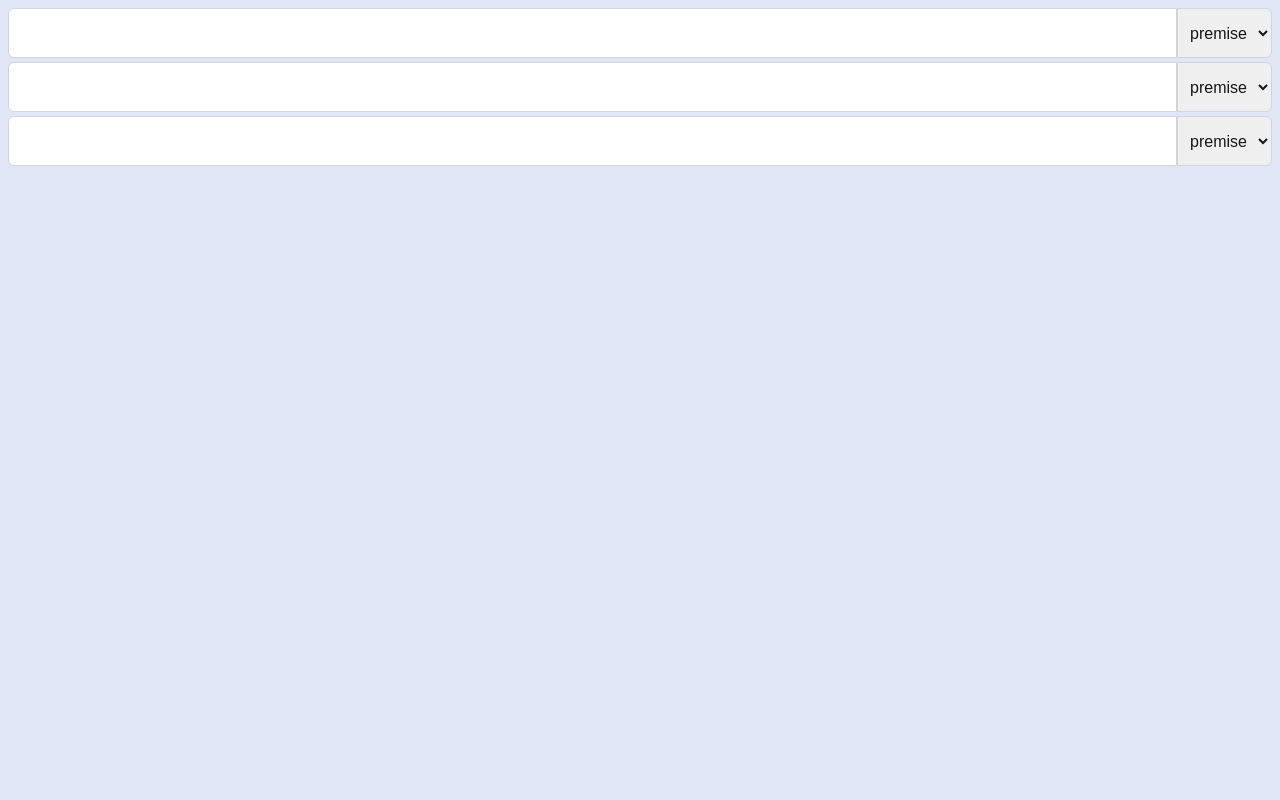
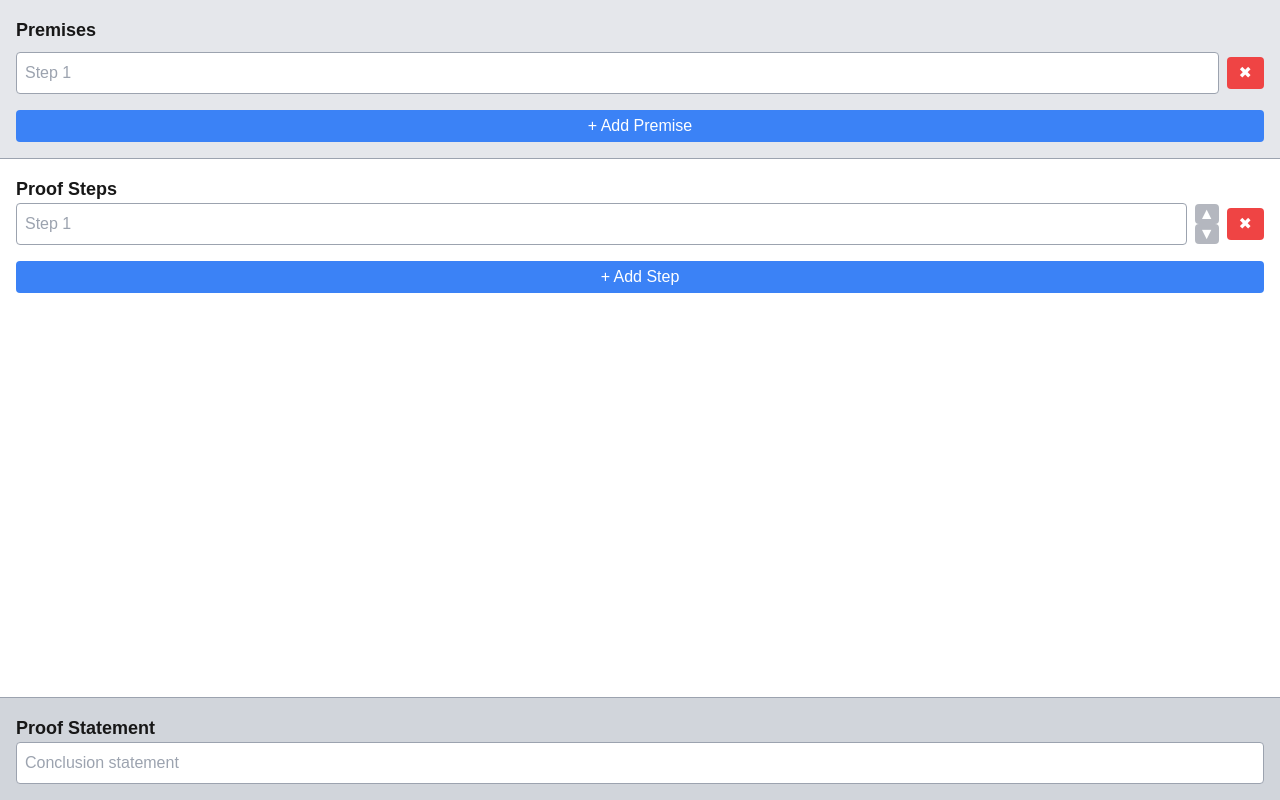
Before and after one commit to justinottesen/logicProject, a Next.js app: page / in a window 1280 px wide. Built offline with nearby package versions, Linux system fonts and the light colour scheme.

Commit message:
Add UI for steps

```diff
--- a/app/page.tsx
+++ b/app/page.tsx
@@ -5,33 +5,175 @@ import InputBox from "./InputBox";
 
 const defaultNum = 3;
 export default function Home() {
-  const [texts, setTexts] = useState(new Array(defaultNum).fill(""));
-  const [rules, setRules] = useState(new Array(defaultNum).fill(""));
-  const [output, setOutput] = useState("");
+  const [premises, setPremises] = useState<string[]>([""]);
+  const [steps, setSteps] = useState<string[]>([""]);
+  const [conclusion, setConclusion] = useState<string>("");
 
-  useEffect(() => {
-    setOutput(texts.join(""));
-  }, [texts]);
-  const setText = (i: number, text: string) =>
-    setTexts([...texts.slice(0, i), text, ...texts.slice(i + 1)]);
+  const addPremise = () => {
+    setPremises([...premises, ""]);
+  };
 
-  const setRule = (i: number, rule: string) =>
-    setRules([...rules.slice(0, i), rule, ...rules.slice(i + 1)]);
+  const removePremise = (index: number) => {
+    setPremises(premises.filter((_, i) => i !== index));
+  };
+
+  const handlePremiseChange = (index: number, value: string) => {
+    const updatedPremises = [...premises];
+    updatedPremises[index] = value;
+    setPremises(updatedPremises);
+  }
+
+  const addStep = () => {
+    setSteps([...steps, ""]);
+  }
+
+  const removeStep = (index: number) => {
+    setSteps(steps.filter((_, i) => i !== index));
+  }
+
+  const moveStepUp = (index: number) => {
+    if (index === 0) return; // Can't move the first step up
+    const updatedSteps = [...steps];
+    [updatedSteps[index], updatedSteps[index - 1]] = [
+      updatedSteps[index - 1],
+      updatedSteps[index],
+    ];
+    setSteps(updatedSteps);
+  };
+
+  const moveStepDown = (index: number) => {
+    if (index === steps.length - 1) return; // Can't move the last step down
+    const updatedSteps = [...steps];
+    [updatedSteps[index], updatedSteps[index + 1]] = [
+      updatedSteps[index + 1],
+      updatedSteps[index],
+    ];
+    setSteps(updatedSteps);
+  };
+
+
+  const handleStepChange = (index: number, value: string) => {
+    const updatedSteps = [...steps];
+    updatedSteps[index] = value;
+    setSteps(updatedSteps);
+  }
 
   return (
-    <ul className="function-list p-2 gap-1 flex-grow">
-      {texts.map((text, i) => (
-        <InputBox
-          key={i}
-          text={text}
-          setText={(text) => setText(i, text)}
-          rule={rules[i]}
-          setRule={(rule) => setRule(i, rule)}
+    <div className="flex flex-col w-full min-h-screen">
+      {/* Top Section - Premises */}
+      <section className="bg-gray-200 p-4 border-b border-gray-400">
+        <h2 className="text-lg font-bold mb-2">Premises</h2>
+        {/* <div className="mb-4">
+          <button
+            onClick={addPremise}
+            className="mr-2 px-3 py-1 bg-blue-500 text-white rounded"
+          >
+            Add
+          </button>
+          <button
+            onClick={removePremise}
+            className={`px-3 py-1 rounded text-white ${
+              premises.length === 0
+                ? "bg-red-300 opacity-50 cursor-not-allowed"
+                : "bg-red-500"
+            }`}
+            disabled={premises.length === 0}
+          >
+            Remove
+          </button>
+        </div> */}
+
+        {/* Premises Input Fields */}
+        <div className="space-y-2">
+        {premises.map((premise, index) => (
+            <div key={index} className="flex items-center space-x-2">
+              <input
+                type="text"
+                value={premise}
+                onChange={(e) => handlePremiseChange(index, e.target.value)}
+                className="flex-grow p-2 border border-gray-400 rounded"
+                placeholder={`Step ${index + 1}`}
+              />
+              <button
+                onClick={() => removePremise(index)}
+                className="px-3 py-1 bg-red-500 text-white rounded"
+              >
+                ✖
+              </button>
+            </div>
+          ))}
+        </div>
+        {/* Button to add a premise at the end */}
+        <button
+          onClick={addPremise}
+          className="mt-4 w-full px-3 py-1 bg-blue-500 text-white rounded"
+        >
+          + Add Premise
+        </button>
+      </section>
+
+      {/* Middle Section - Proof Steps */}
+      <section className="flex-grow bg-white p-4 border-b border-gray-400">
+        <h2 className="text-lg font-bold">Proof Steps</h2>
+        <div className="space-y-2">
+          {steps.map((step, index) => (
+            <div key={index} className="flex items-center space-x-2">
+              <input
+                type="text"
+                value={step}
+                onChange={(e) => handleStepChange(index, e.target.value)}
+                className="flex-grow p-2 border border-gray-400 rounded"
+                placeholder={`Step ${index + 1}`}
+              />
+              <div className="flex flex-col justify-between h-10">
+                <button
+                  onClick={() => moveStepUp(index)}
+                  className={`w-6 h-5 bg-gray-500 text-white rounded flex items-center justify-center ${
+                    index === 0 ? "opacity-50 cursor-not-allowed" : ""
+                  }`}
+                  disabled={index === 0}
+                >
+                  ▲
+                </button>
+                <button
+                  onClick={() => moveStepDown(index)}
+                  className={`w-6 h-5 bg-gray-500 text-white rounded flex items-center justify-center ${
+                    index === steps.length - 1 ? "opacity-50 cursor-not-allowed" : ""
+                  }`}
+                  disabled={index === steps.length - 1}
+                >
+                  ▼
+                </button>
+              </div>
+              <button
+                onClick={() => removeStep(index)}
+                className="px-3 py-1 bg-red-500 text-white rounded"
+              >
+                ✖
+              </button>
+            </div>
+          ))}
+        </div>
+        {/* Button to add a step at the end */}
+        <button
+          onClick={addStep}
+          className="mt-4 w-full px-3 py-1 bg-blue-500 text-white rounded"
+        >
+          + Add Step
+        </button>
+      </section>
+
+      {/* Bottom Section - Proof Statement */}
+      <section className="bg-gray-300 p-4">
+        <h2 className="text-lg font-bold">Proof Statement</h2>
+        <input
+          type="text"
+          value={conclusion}
+          onChange={(e) => setConclusion(e.target.value)}
+          className="w-full p-2 border border-gray-400 rounded"
+          placeholder="Conclusion statement"
         />
-      ))}
-      <li>
-        <p>{output}</p>
-      </li>
-    </ul>
+      </section>
+    </div>
   );
 }
```
